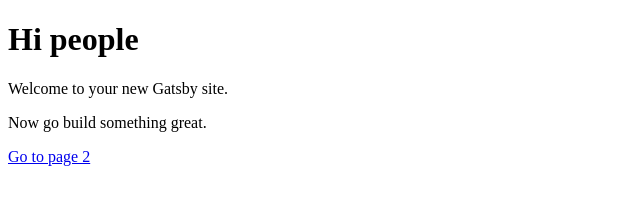
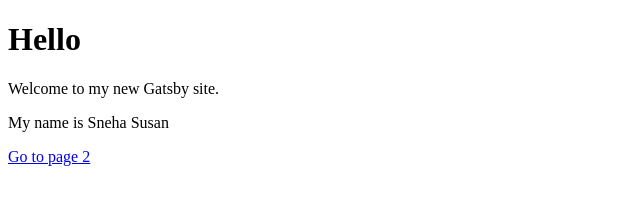
Before and after one commit to sneha-susan030/JAMstack-hello-world, a Gatsby site: page / in a window 1280 px wide. Shown: the whole page, without its empty margins (0-640 px from the left). Built offline with nearby package versions, Linux system fonts and the light colour scheme; Gatsby itself is replaced by a stand-in of ours.

Commit message:
added intro

```diff
--- a/src/pages/index.js
+++ b/src/pages/index.js
@@ -3,9 +3,9 @@ import Link from 'gatsby-link'
 
 const IndexPage = () => (
   <div>
-    <h1>Hi people</h1>
-    <p>Welcome to your new Gatsby site.</p>
-    <p>Now go build something great.</p>
+    <h1>Hello</h1>
+    <p>Welcome to my new Gatsby site.</p>
+    <p>My name is Sneha Susan</p>
     <Link to="/page-2/">Go to page 2</Link>
   </div>
 )
```
